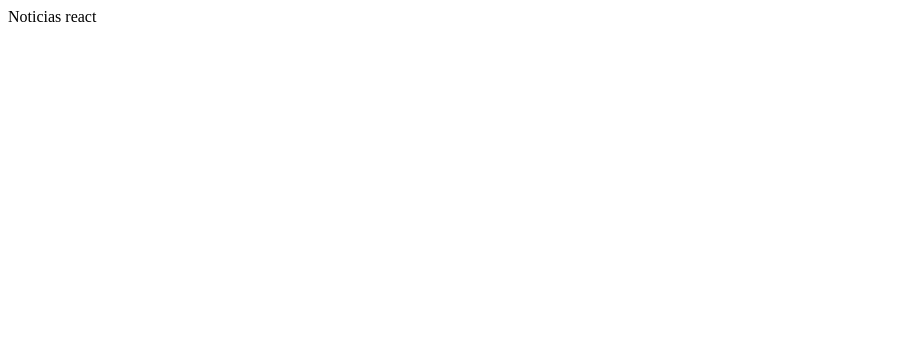
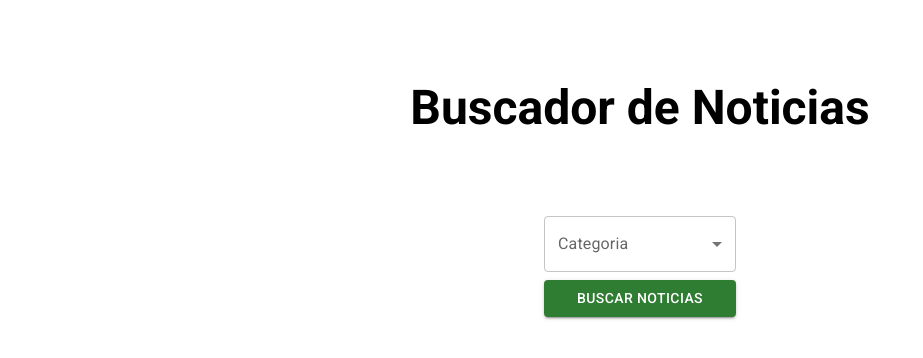
Before and after one commit to JerlibGnzlz/Noticias-React, a React (Vite) app: page / in a window 1280 px wide. Shown: the top 358 px of the page, without its empty margins (0-923 px from the left). Built offline with nearby package versions, Linux system fonts and the light colour scheme.

Commit message:
feature createContext y el hooks

```diff
--- a/src/App.jsx
+++ b/src/App.jsx
@@ -1,7 +1,38 @@
+import { Container, Grid, Typography } from '@mui/material';
+import { Formulario } from "./components/Formulario";
+import { NoticiasProvider } from './context/NoticiasProvider';
+
 
 const App = () => {
   return (
-    <div>Noticias react</div>
+    <NoticiasProvider>
+
+      <Container>
+        <header>
+          <Typography
+            align='center'
+            component="h1"
+            variant='h3'
+            sx={{
+              m: 10,
+              fontWeight: "bold"
+            }}>
+            Buscador de Noticias</Typography>
+        </header>
+
+        <Grid
+          container
+          direction="row"
+          justifyContent="center"
+          alignItems="center"
+        >
+          <Grid item xs={12} md={6} lg={2}>
+
+            <Formulario />
+          </Grid>
+        </Grid>
+      </Container>
+    </NoticiasProvider>
   )
 }
 
--- /dev/null
+++ b/src/components/Formulario.jsx
@@ -0,0 +1,45 @@
+
+import { FormControl, InputLabel, Select, MenuItem, Button, Box } from "@mui/material"
+
+
+
+const CATEGORIAS = [
+    { value: 'general', label: 'General' },
+    { value: 'business', label: 'Negocios' },
+    { value: 'entertainment', label: 'Entretenimiento' },
+    { value: 'health', label: 'Salud' },
+    { value: 'science', label: 'Ciencia' },
+    { value: 'sports', label: 'Deportes' },
+    { value: 'technology', label: 'Tecnología' },
+]
+
+
+export const Formulario = () => {
+    return (
+        <form>
+            <FormControl fullWidth>
+                <InputLabel>Categoria</InputLabel>
+                <Select label="Categoria">
+
+                    {CATEGORIAS.map(categoria => (
+                        <MenuItem
+                            key={categoria.value}
+                            value={categoria.value}
+                        >
+                            {categoria.label}
+                        </MenuItem>
+                    ))}
+                </Select>
+
+                <Button
+                    fullWidth
+                    variant="contained"
+                    sx={{ mt: 1 }}
+                    color="success"
+                >Buscar Noticias</Button>
+            </FormControl>
+        </form >
+
+
+    )
+}
--- /dev/null
+++ b/src/context/NoticiasProvider.jsx
@@ -0,0 +1,18 @@
+import { createContext, useEffect, useState } from 'react'
+
+export const NoticiasContext = createContext()
+
+export const NoticiasProvider = ({ children }) => {
+    const saludo = "hola"
+
+    return (
+        <NoticiasContext.Provider value={
+            {
+                saludo
+            }
+        }>
+
+            {children}
+        </NoticiasContext.Provider>
+    )
+}
```
Also changed, not shown: src/hooks/useNoticias.jsx (added, +9 -0 lines).
